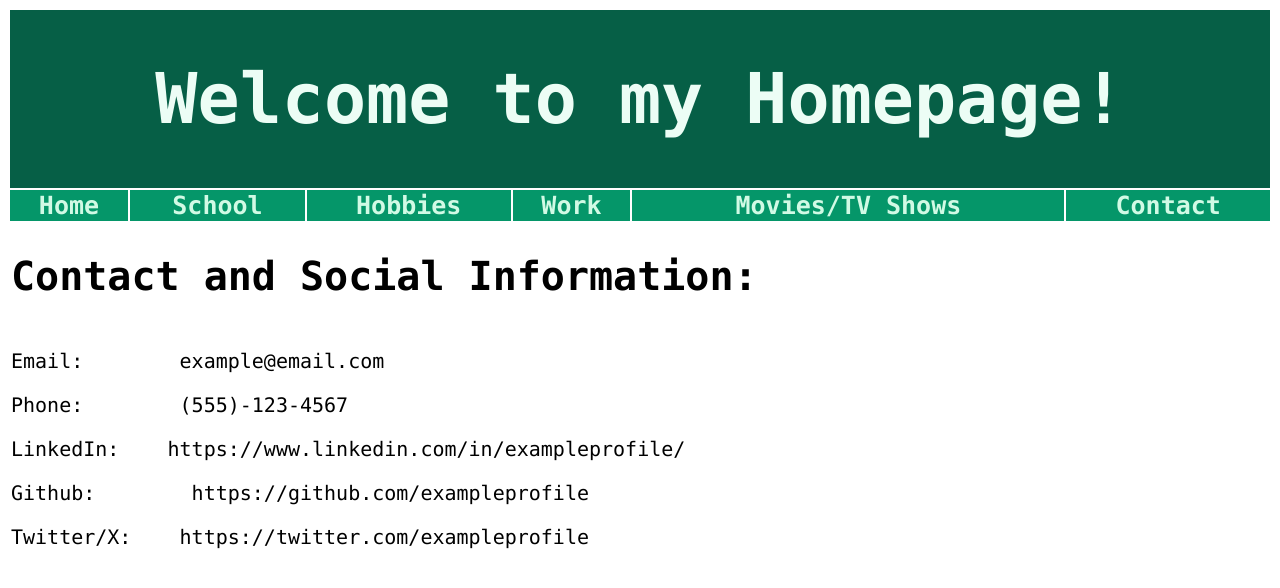
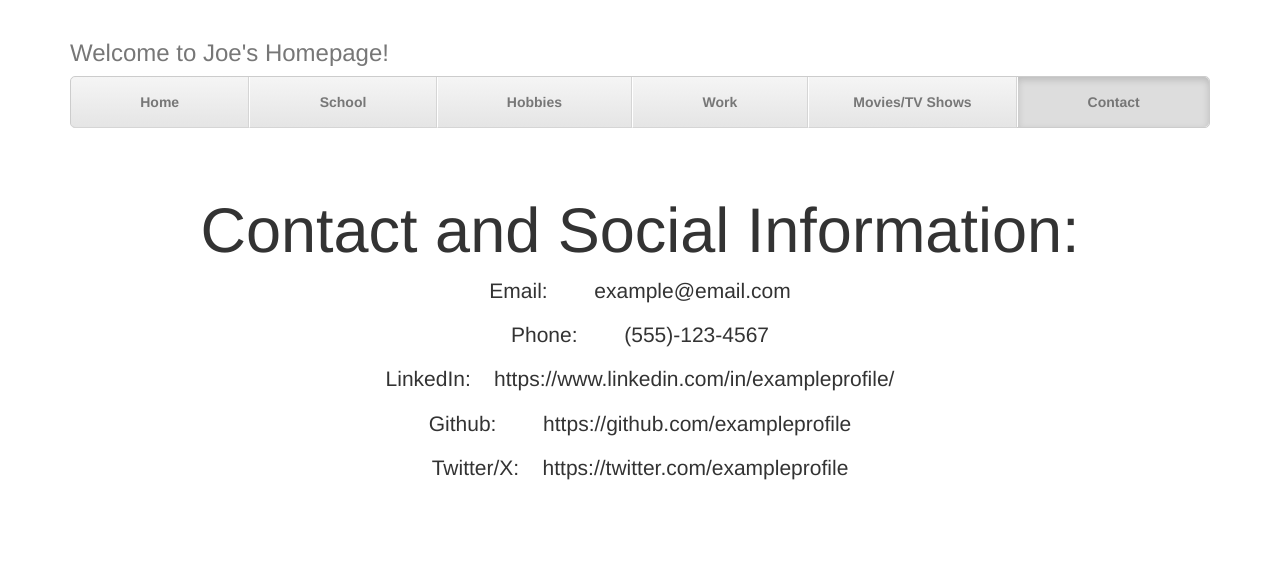
Before and after one commit to joelouie222/testing-github-pages, a plain HTML site: page contact.html in a window 1280 px wide. Drawn offline with Linux system fonts and the light colour scheme.

Commit message:
integrated boostrap to contact page, updated page layout to containers

```diff
--- a/contact.html
+++ b/contact.html
@@ -3,37 +3,53 @@
 
 <head>
 	<meta charset="utf-8">
-	<link href="assets/css/styles.css" rel="stylesheet">
+    <meta http-equiv="X-UA-Compatible" content="IE=edge">
+    <meta name="viewport" content="width=device-width, initial-scale=1">
+    <!-- The above 3 meta tags *must* come first in the head; any other head content must come *after* these tags -->
+    <meta name="description" content="">
+    <meta name="author" content="">
+    <link rel="icon" href="assets/images/favicon.ico">
 
 	<title>Welcome to Joe's Homepage!</title>
+
+	<!-- Bootstrap core CSS -->
+	<link href="assets/css/bootstrap.min.css" rel="stylesheet">
+
+	<!-- Custom styles for this template -->
+	<link href="assets/css/justified-nav.css" rel="stylesheet">
 </head>
 
 <body>
-	<table width="100%">
-		<table width="100%">
-			<tr class="banner"><td colspan="6"><h1>Welcome to my Homepage!</h1></td></tr>
-			<tr class="menu_bar">
-				<td><a href="index.html">Home</a></td>
-				<td><a href="school.html">School</a></td>
-				<td><a href="hobbies.html">Hobbies</a></td>
-				<td><a href="work.html">Work</a></td>
-				<td><a href="movies.html">Movies/TV Shows</a></td>
-				<td><a href="contact.html">Contact</a></td>
-			</tr>
-		</table>
+	<div class="container">
 
-		<table width="100%">
-			<tr class="content-head"><td colspan="6"><h1>Contact and Social Information:</h1></td></tr>
-			<tr class="content">
-				<td colspan="6">
-					<p>Email: &nbsp&nbsp&nbsp&nbsp&nbsp&nbsp example@email.com</p>
-					<p>Phone: &nbsp&nbsp&nbsp&nbsp&nbsp&nbsp (555)-123-4567</p>
-					<p>LinkedIn: &nbsp&nbsp https://www.linkedin.com/in/exampleprofile/</p>
-					<p>Github: &nbsp&nbsp&nbsp&nbsp&nbsp&nbsp https://github.com/exampleprofile</p>
-					<p>Twitter/X: &nbsp&nbsp https://twitter.com/exampleprofile</p>
-				</td>
-			</tr>
-		</table>
-	</table>
+		<!-- The justified navigation menu is meant for single line per list item.
+			 Multiple lines will require custom code not provided by Bootstrap. -->
+		<div class="masthead">
+		  <h3 class="text-muted">Welcome to Joe's Homepage!</h3>
+		  <nav>
+			<ul class="nav nav-justified">
+			  <li><a href="index.html">Home</a></li>
+			  <li><a href="school.html">School</a></li>
+			  <li><a href="hobbies.html">Hobbies</a></li>
+			  <li><a href="work.html">Work</a></li>
+			  <li><a href="movies.html">Movies/TV Shows</a></li>
+			  <li class="active"><a href="contact.html">Contact</a></li>
+			</ul>
+		  </nav>
+		</div>
+
+		<!-- Jumbotron -->
+		<div class="jumbotron">
+		  <h1>Contact and Social Information:</h1>
+		  <p class="lead">Email: &nbsp&nbsp&nbsp&nbsp&nbsp&nbsp example@email.com</p>
+		  <p class="lead">Phone: &nbsp&nbsp&nbsp&nbsp&nbsp&nbsp (555)-123-4567</p>
+		  <p class="lead">LinkedIn: &nbsp&nbsp https://www.linkedin.com/in/exampleprofile/</p>
+		  <p class="lead">Github: &nbsp&nbsp&nbsp&nbsp&nbsp&nbsp https://github.com/exampleprofile</p>
+		  <p class="lead">Twitter/X: &nbsp&nbsp https://twitter.com/exampleprofile</p>
+		</div>
+
+		<!-- Site footer -->
+
+	  </div> <!-- /container -->
 </body>
 </html>
```
